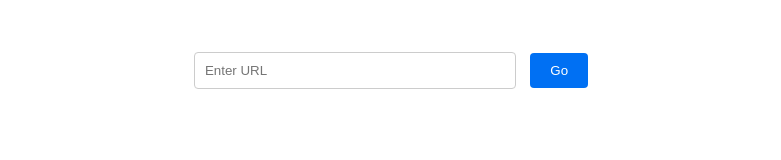
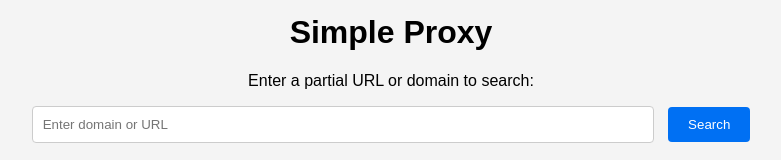
Before and after one commit to JUSTLEMMECODEDAMNMIT/plswork, a plain HTML site: page index.html in a window 1280 px wide. Shown: the whole page, without its empty margins (249-1030 px from the left). Drawn offline with Linux system fonts and the light colour scheme.

Commit message:
Update index.html

```diff
--- a/index.html
+++ b/index.html
@@ -14,12 +14,20 @@
             align-items: center;
             justify-content: center;
             height: 100vh;
+            background-color: #f4f4f4;
+        }
+        .container {
+            width: 90%;
+            max-width: 1200px;
+            margin: 20px auto;
+            text-align: center;
         }
         form {
             margin-bottom: 20px;
         }
         input[type="text"] {
-            width: 300px;
+            width: 80%;
+            max-width: 600px;
             padding: 10px;
             margin-right: 10px;
             border: 1px solid #ccc;
@@ -33,26 +41,36 @@
             color: white;
             cursor: pointer;
         }
+        button:hover {
+            background-color: #005bb5;
+        }
         iframe {
             border: none;
             width: 100%;
             height: 80vh;
+            max-width: 1200px;
         }
     </style>
 </head>
 <body>
-    <form id="proxy-form">
-        <input type="text" id="url" placeholder="Enter URL" required>
-        <button type="submit">Go</button>
-    </form>
-    <iframe id="content"></iframe>
+    <div class="container">
+        <h1>Simple Proxy</h1>
+        <p>Enter a partial URL or domain to search:</p>
+        <form id="proxy-form">
+            <input type="text" id="url" placeholder="Enter domain or URL" required>
+            <button type="submit">Search</button>
+        </form>
+        <iframe id="content" src=""></iframe>
+    </div>
 
     <script>
         document.getElementById('proxy-form').addEventListener('submit', function(event) {
             event.preventDefault();
-            const url = document.getElementById('url').value;
-            // Set iframe source to the serverless function with the URL parameter
-            document.getElementById('content').src = `/api/proxy?url=${encodeURIComponent(url)}`;
+            const url = document.getElementById('url').value.trim();
+            if (url) {
+                // Set iframe source to the serverless function with the URL parameter
+                document.getElementById('content').src = `/api/proxy?url=${encodeURIComponent(url)}`;
+            }
         });
     </script>
 </body>
```
